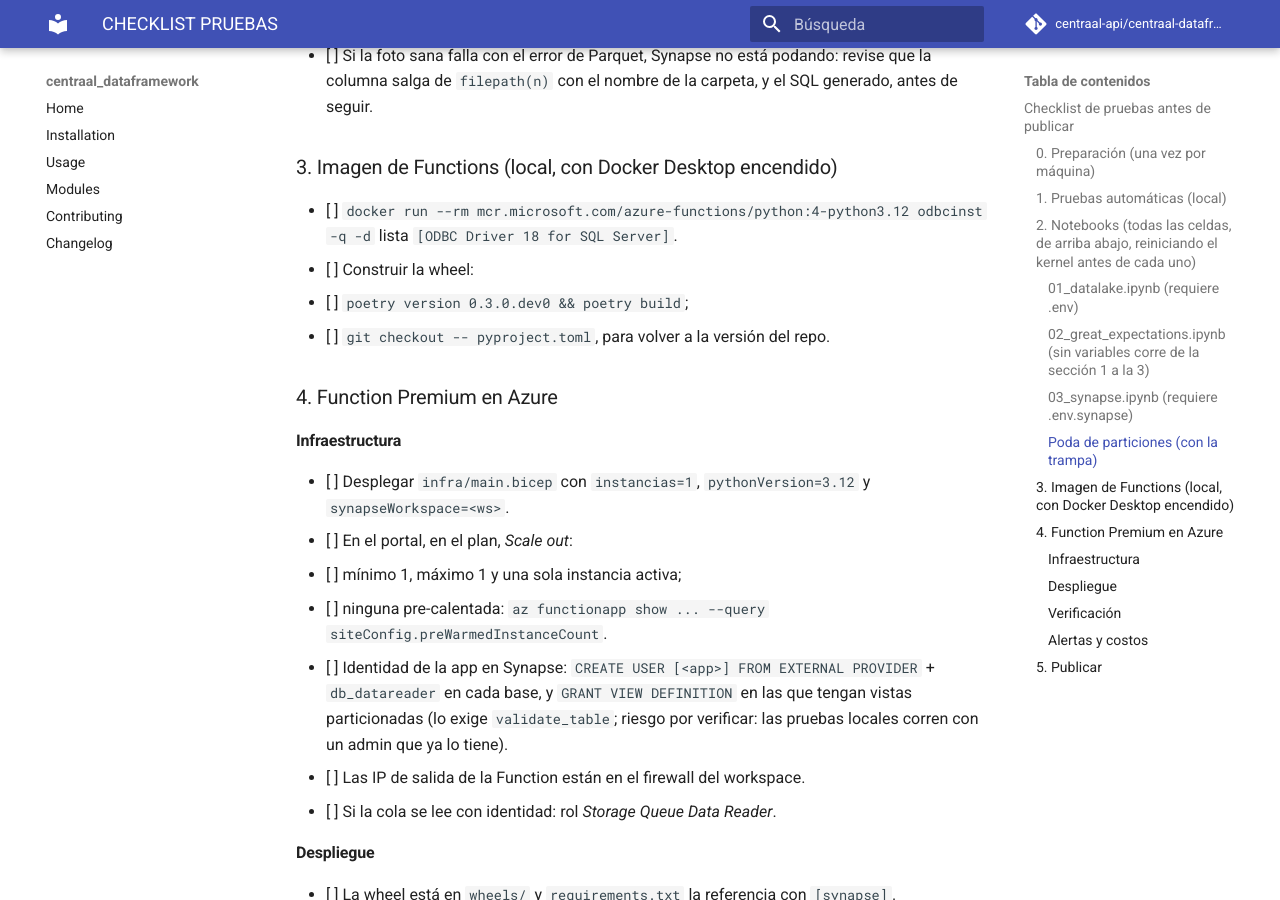
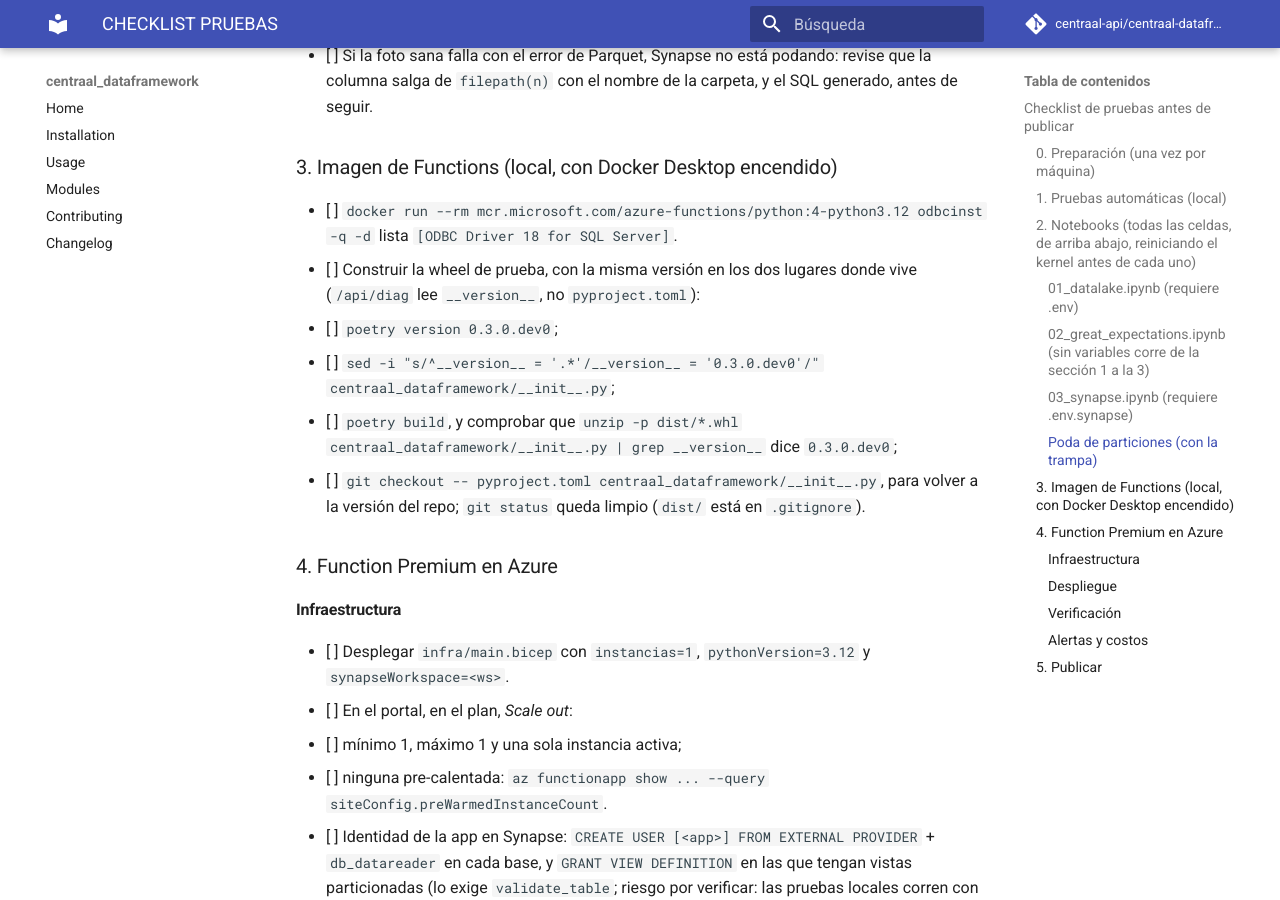
Before and after one commit to centraal-api/centraal-dataframework, an MkDocs documentation site: the page built from docs/CHECKLIST_PRUEBAS.md, in a window 1280 px wide and 900 px high, scrolled down 3400 px. Built offline with MkDocs 1.6.1 and Material for MkDocs 9.7.7, drawn with Linux system fonts in a browser that asks for light colours; comment, search, counter and statistics services are not loaded.

Commit message:
docs(checklist): la wheel de prueba cambia la versión en pyproject.toml y __init__.py y revierte los dos

```diff
--- a/docs/CHECKLIST_PRUEBAS.md
+++ b/docs/CHECKLIST_PRUEBAS.md
@@ -92,9 +92,11 @@ Los MB no sirven para medirla: cada consulta cobra 10 MB como mínimo y serverle
 ## 3. Imagen de Functions (local, con Docker Desktop encendido)
 
 - [ ] `docker run --rm mcr.microsoft.com/azure-functions/python:4-python3.12 odbcinst -q -d` lista `[ODBC Driver 18 for SQL Server]`.
-- [ ] Construir la wheel:
-  - [ ] `poetry version 0.3.0.dev0 && poetry build`;
-  - [ ] `git checkout -- pyproject.toml`, para volver a la versión del repo.
+- [ ] Construir la wheel de prueba, con la misma versión en los dos lugares donde vive (`/api/diag` lee `__version__`, no `pyproject.toml`):
+  - [ ] `poetry version 0.3.0.dev0`;
+  - [ ] `sed -i "s/^__version__ = '.*'/__version__ = '0.3.0.dev0'/" centraal_dataframework/__init__.py`;
+  - [ ] `poetry build`, y comprobar que `unzip -p dist/*.whl centraal_dataframework/__init__.py | grep __version__` dice `0.3.0.dev0`;
+  - [ ] `git checkout -- pyproject.toml centraal_dataframework/__init__.py`, para volver a la versión del repo; `git status` queda limpio (`dist/` está en `.gitignore`).
 
 ## 4. Function Premium en Azure
 
```
